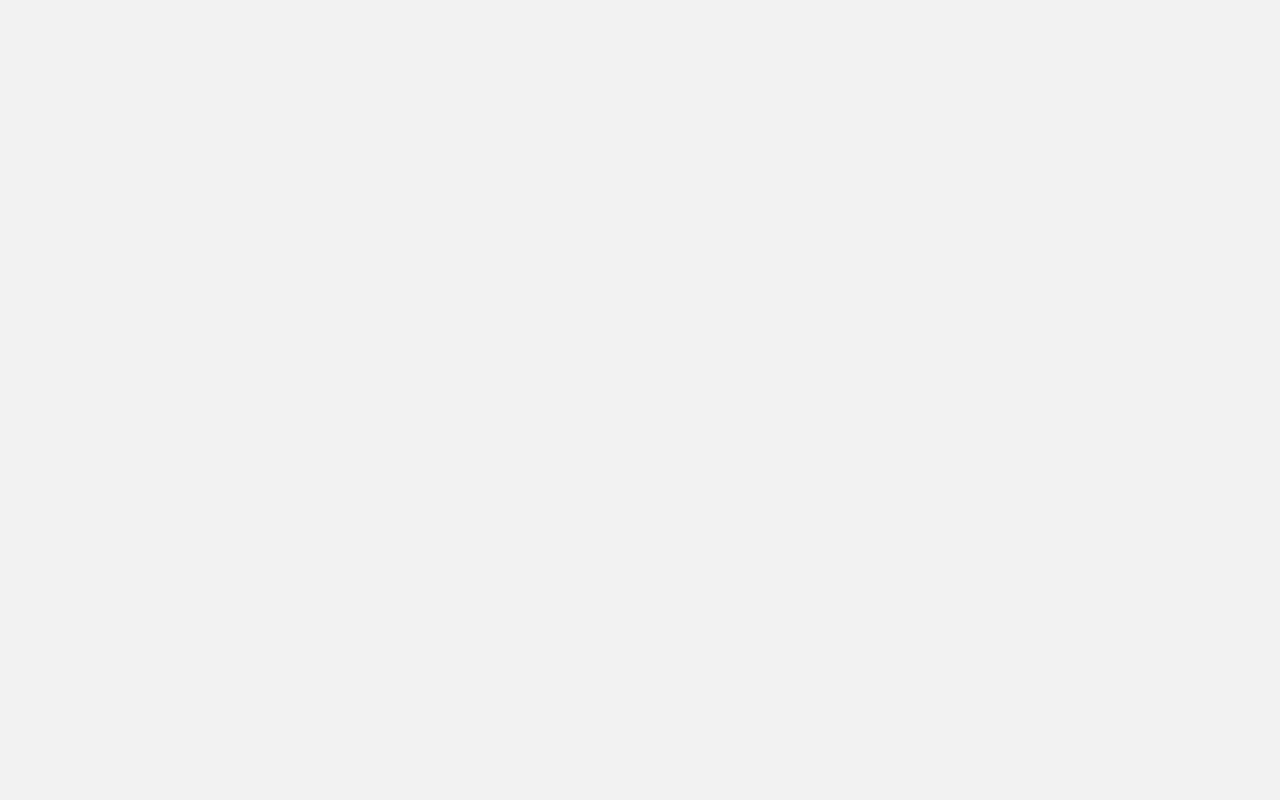
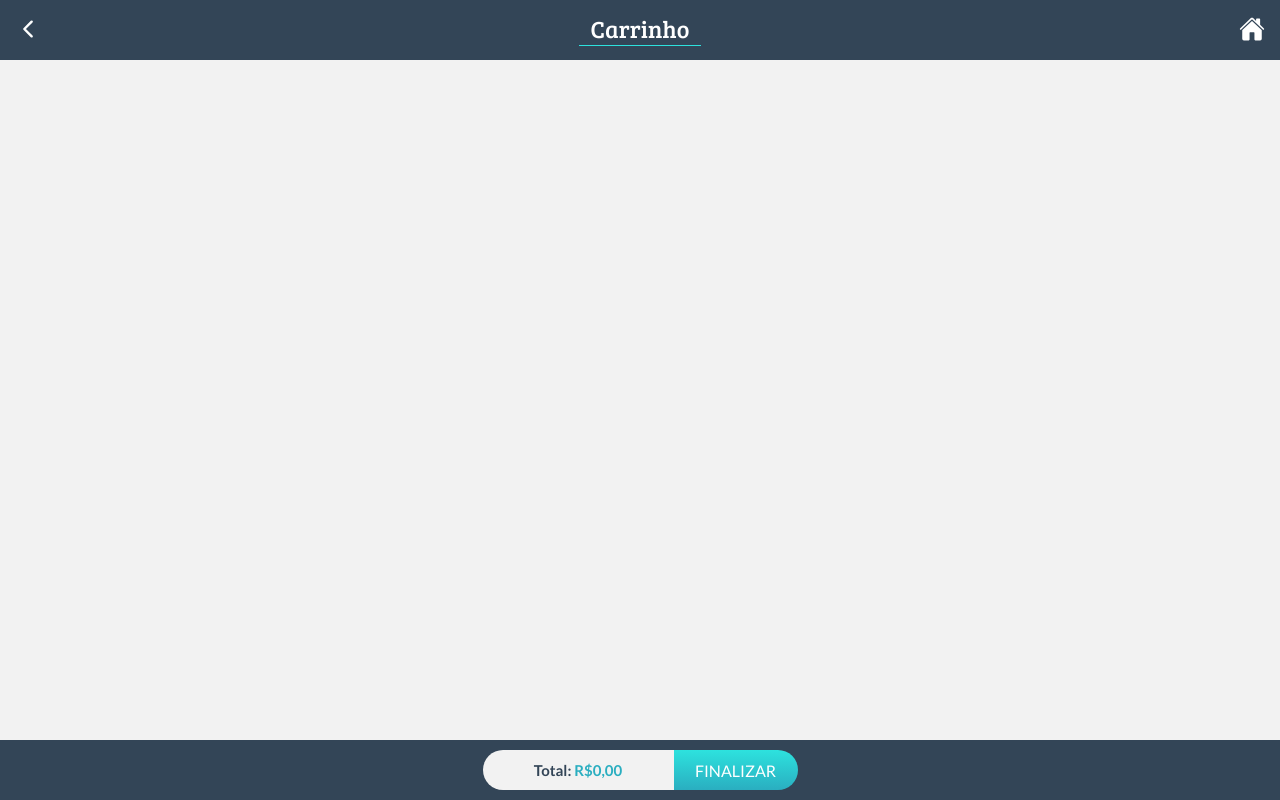
Before and after one commit to lugablima/projeto14-bootstore-front, a React (Create React App) app: page /cart in a window 1280 px wide. Before the commit this address had no page. Built offline with nearby package versions, Linux system fonts and the light colour scheme.

Commit message:
Merge remote-tracking branch 'origin/main' into feature-store

```diff
--- a/src/Assets/Styles/styles.css
+++ b/src/Assets/Styles/styles.css
@@ -1,4 +1,8 @@
 @import url("https://fonts.googleapis.com/css2?family=Bree+Serif&family=Lato:ital,wght@0,100;0,300;0,400;0,700;0,900;1,100;1,300;1,400;1,700;1,900&display=swap");
+* {
+  box-sizing: border-box;
+}
+
 * {
   box-sizing: border-box;
 }
--- a/src/Components/App.js
+++ b/src/Components/App.js
@@ -6,21 +6,23 @@
 import SignUp from "../Pages/SignUp";
 import Store from "../Pages/Store";
 import Product from "../Pages/Product";
+import Cart from "../Pages/Cart";
 
 function App() {
   return (
-    <CartProvider>
-      <UserProvider>
+    <UserProvider>
+      <CartProvider>
         <BrowserRouter>
           <Routes>
             <Route path="/" element={<Store />} />
             <Route path="/login" element={<Login />} />
             <Route path="/signup" element={<SignUp />} />
             <Route path="/product/:productId" element={<Product />} />
+            <Route path="/cart" element={<Cart />} />
           </Routes>
         </BrowserRouter>
-      </UserProvider>
-    </CartProvider>
+      </CartProvider>
+    </UserProvider>
   );
 }
 
```
